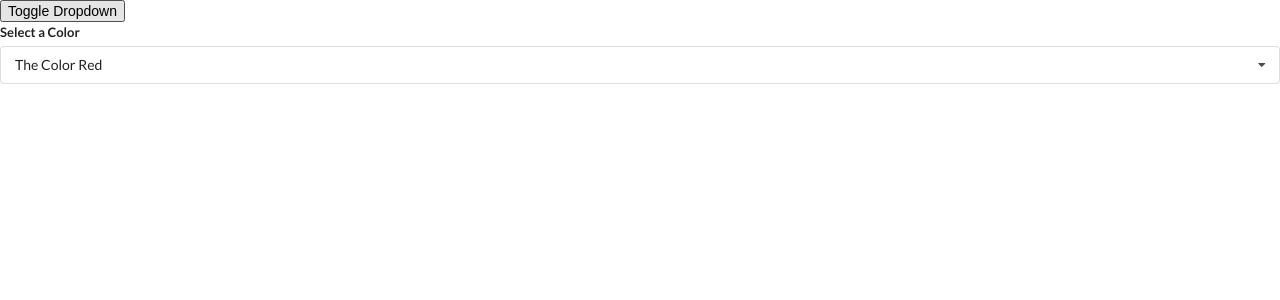
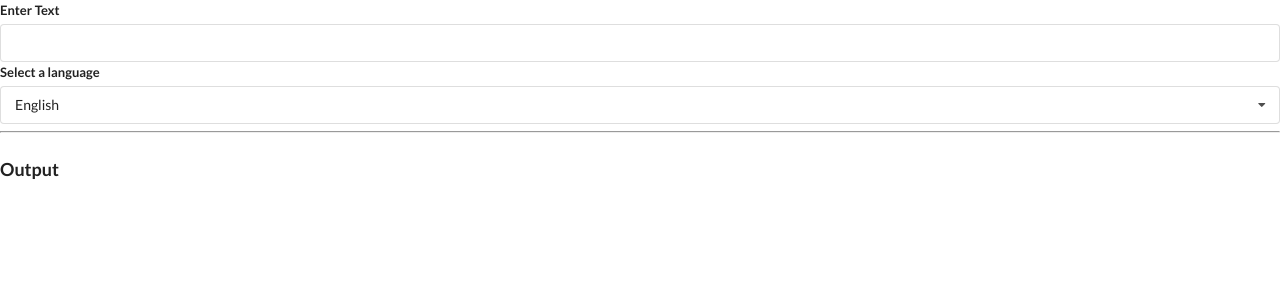
Before and after one commit to Trang217/widgets, a React (Create React App) app: page / in a window 1280 px wide. Shown: the top 300 px of the page. Built offline with nearby package versions, Linux system fonts and the light colour scheme.

Commit message:
Adding Translate component

```diff
--- a/src/App.js
+++ b/src/App.js
@@ -2,6 +2,7 @@
 // import Accordion from "./components/Accordion";
 import Search from "./components/Search";
 import Dropdown from "./components/Dropdown";
+import Translate from "./components/Translate";
 
 const items = [
   {
@@ -24,23 +25,25 @@
   { label: "A Shade of Blue", value: "blue" },
 ];
 const App = () => {
-  const [selected, setSelected] = useState(options[0]);
-  const [showDropdown, setShowDropdown] = useState(true);
+  // const [selected, setSelected] = useState(options[0]);
+  // const [showDropdown, setShowDropdown] = useState(true);
   return (
     <div>
       {/* <Accordion items={items} /> */}
       {/* <Search /> */}
 
-      <button onClick={() => setShowDropdown(!showDropdown)}>
+      {/* <button onClick={() => setShowDropdown(!showDropdown)}>
         Toggle Dropdown
-      </button>
-      {showDropdown ? (
+      </button> */}
+      {/* {showDropdown ? (
         <Dropdown
           options={options}
           selected={selected}
           onSelectedChange={setSelected}
         />
-      ) : null}
+      ) : null} */}
+
+      <Translate />
     </div>
   );
 };
--- /dev/null
+++ b/src/components/Convert.js
@@ -0,0 +1,11 @@
+import React, { useState, useEffect } from "react";
+
+const Convert = ({ language, text }) => {
+  useEffect(() => {
+    console.log("new language or text");
+  }, [language, text]);
+
+  return <div></div>;
+};
+
+export default Convert;
--- a/src/components/Dropdown.js
+++ b/src/components/Dropdown.js
@@ -1,6 +1,6 @@
 import React, { useState, useEffect, useRef } from "react";
 
-const Dropdown = ({ options, selected, onSelectedChange }) => {
+const Dropdown = ({ options, selected, onSelectedChange, label }) => {
   const [open, setOpen] = useState(false);
   const ref = useRef();
 
@@ -41,7 +41,7 @@
   return (
     <div ref={ref} className="ui form">
       <div className="field">
-        <label className="label">Select a Color</label>
+        <label className="label">{label}</label>
         <div
           onClick={() => setOpen(!open)}
           className={`ui selection dropdown ${open ? "visible active" : ""}  `}
--- a/src/components/Translate.js
+++ b/src/components/Translate.js
@@ -1,9 +1,45 @@
-import React from "react";
+import React, { useState } from "react";
+import Dropdown from "./Dropdown";
+import Convert from "./Convert";
+
+const key = "AIzaSyCHUCmpR7cT_yDFHC98CZJy2LTms-IwDlM";
+const options = [
+  {
+    label: "English",
+    value: "en",
+  },
+  {
+    label: "German",
+    value: "de",
+  },
+  {
+    label: "Vietnamese",
+    value: "vi",
+  },
+];
 
 const Translate = () => {
+  const [language, setLanguage] = useState(options[0]);
+  const [text, setText] = useState("");
+
   return (
     <div>
-      <h1>Translate</h1>
+      <div className="ui form">
+        <div className="field">
+          <label>Enter Text</label>
+          <input value={text} onChange={(e) => setText(e.target.value)} />
+        </div>
+      </div>
+      <Dropdown
+        label="Select a language"
+        options={options}
+        selected={language}
+        onSelectedChange={setLanguage}
+      />
+
+      <hr />
+      <h3 className="ui header">Output</h3>
+      <Convert text={text} language={language} />
     </div>
   );
 };
```
